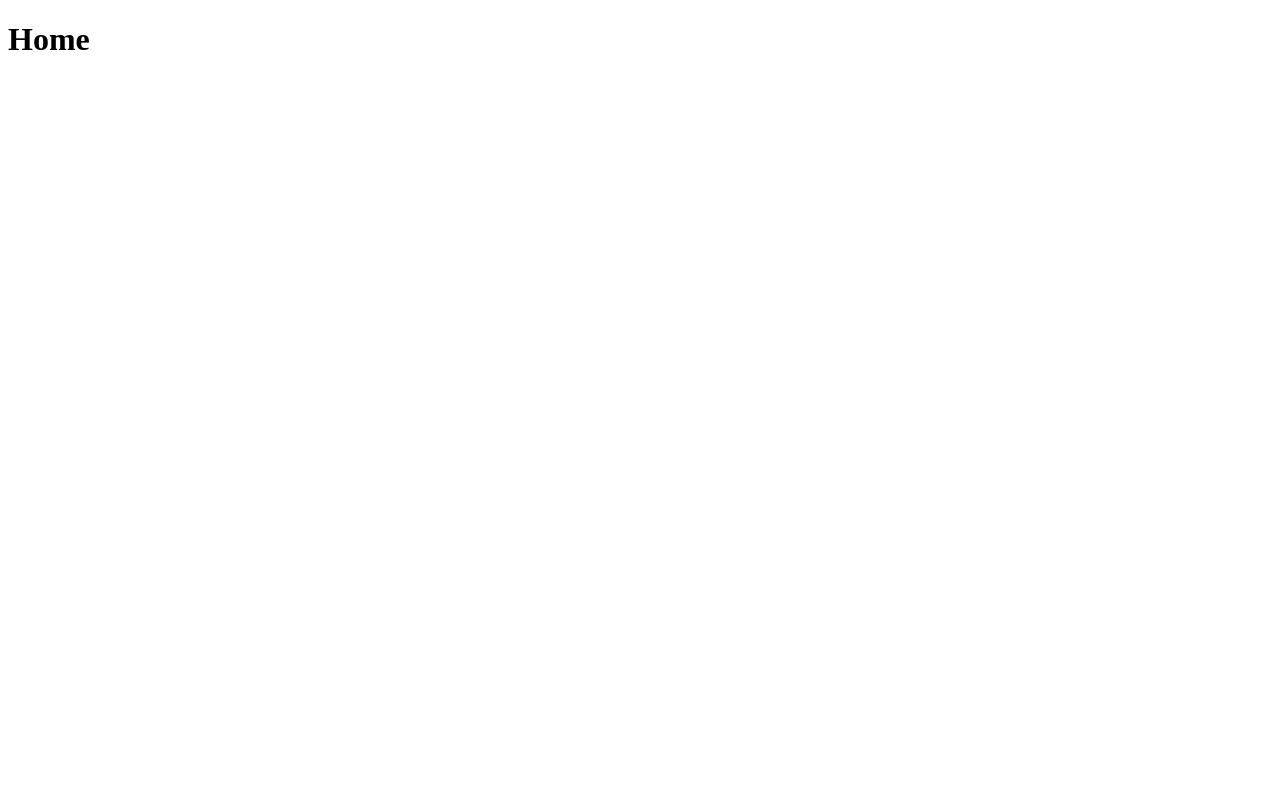
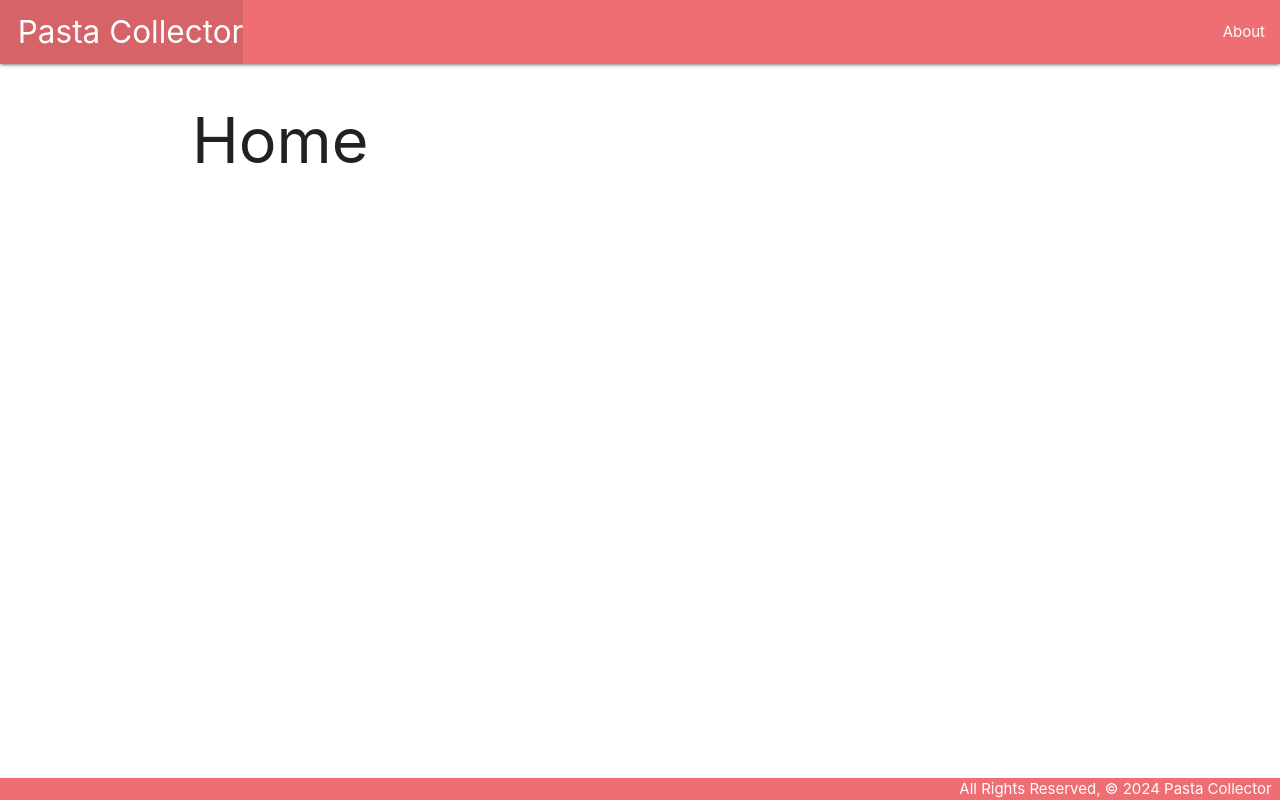
Before and after one commit to zachkurfirst/Pasta-Collector-Lab, a Django app: page / in a window 1280 px wide. Before the commit the page is almost empty. Run offline with Django 5.2, Linux system fonts and the light colour scheme.

Commit message:
set up basic.html and template inheritance, include static files from style.css

```diff
--- /dev/null
+++ b/main_app/static/css/style.css
@@ -0,0 +1,14 @@
+body {
+    display: flex;
+    min-height: 100vh;
+    flex-direction: column;
+  }
+
+  main {
+    flex: 1 0 auto;
+  }
+
+  footer.page-footer {
+    padding-top: 0;
+    text-align: right;
+  }
--- a/main_app/templates/about.html
+++ b/main_app/templates/about.html
@@ -1 +1,6 @@
+{% extends 'base.html' %}
+{% block content %}
+
 <h1>About Page</h1>
+
+{% endblock %}
--- /dev/null
+++ b/main_app/templates/base.html
@@ -0,0 +1,33 @@
+{% load static %}
+<!DOCTYPE html>
+<html lang="en">
+<head>
+  <meta charset="UTF-8">
+  <meta name="viewport" content="width=device-width, initial-scale=1.0">
+  <meta http-equiv="X-UA-Compatible" content="ie=edge">
+  <title>Pasta Collector</title>
+  <link rel="stylesheet" href="https://cdnjs.cloudflare.com/ajax/libs/materialize/1.0.0/css/materialize.min.css">
+  <link rel="stylesheet" type="text/css" href="{% static 'css/style.css' %}">
+</head>
+<body>
+  <header class="navbar-fixed">
+    <nav>
+      <div class="nav-wrapper">
+        <ul>
+          <li><a href="/" class="left brand-logo">&nbsp;&nbsp;Pasta Collector</a></li>
+        </ul>
+        <ul class="right">
+          <li><a href="/about">About</a></li>
+        </ul>
+      </div>
+    </nav>
+  </header>
+  <main class="container">
+    {% block content %}
+    {% endblock %}
+  </main>
+  <footer class="page-footer">
+    <div class="right">All Rights Reserved, &copy; 2024 Pasta Collector &nbsp;</div>
+  </footer>
+</body>
+</html>
--- a/main_app/templates/home.html
+++ b/main_app/templates/home.html
@@ -1,11 +1,6 @@
-<!DOCTYPE html>
-<html lang="en">
-<head>
-    <meta charset="UTF-8">
-    <meta name="viewport" content="width=device-width, initial-scale=1.0">
-    <title>Document</title>
-</head>
-<body>
-    <h1>Home</h1>
-</body>
-</html>
+{% extends 'base.html' %}
+{% block content %}
+
+<h1>Home</h1>
+
+{% endblock %}
```
